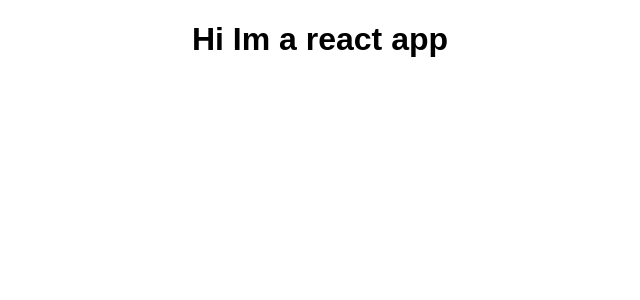
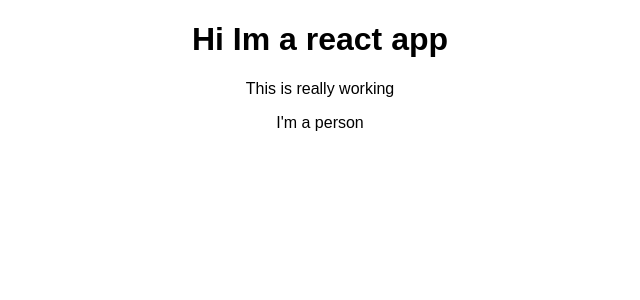
Before and after one commit to BryanSWong/react, a React (Create React App) app in the folder react-complete-guide/: page / in a window 1280 px wide. Shown: the top 300 px of the page, without its empty margins (320-960 px from the left). Built offline with nearby package versions, Linux system fonts and the light colour scheme.

Commit message:
Completed Section three video 32 creating a functional component.

```diff
--- a/react-complete-guide/src/App.js
+++ b/react-complete-guide/src/App.js
@@ -1,14 +1,19 @@
 import React, { Component } from 'react';
 import logo from './logo.svg';
 import './App.css';
+import Person from './Person/Person';
 
 class App extends Component {
   render() {
     return (
       <div className="App">
-        <h1>Hi Im a react app</h1>
+          <h1>Hi Im a react app</h1>
+          <p>This is really working</p>
+          <Person />
       </div>
     );
+
+      // return React.createElement('div', {className: 'App'}, React.createElement('h1', null, 'Does this work now?'));
   }
 }
 
--- /dev/null
+++ b/react-complete-guide/src/Person/Person.js
@@ -0,0 +1,7 @@
+import React from 'react';
+
+const person = () => {
+    return <p>I'm a person</p>
+};
+
+export default person;
```
